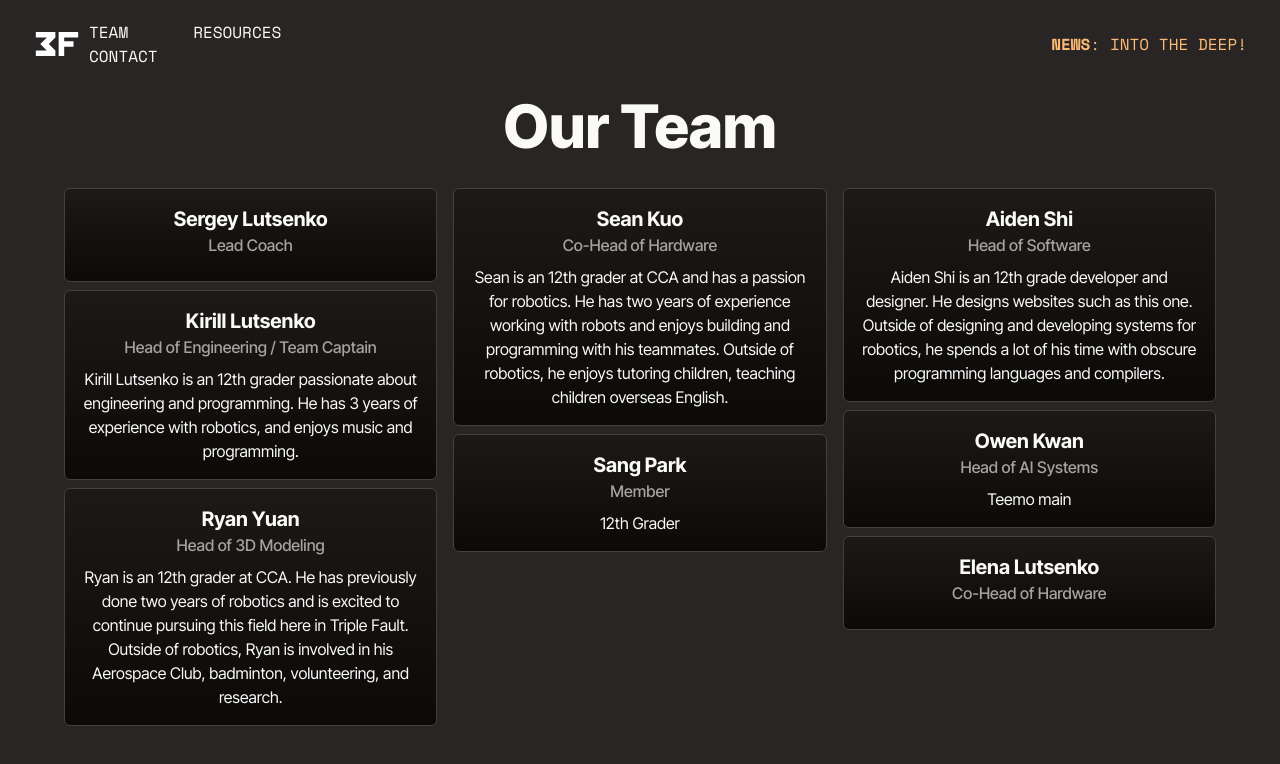
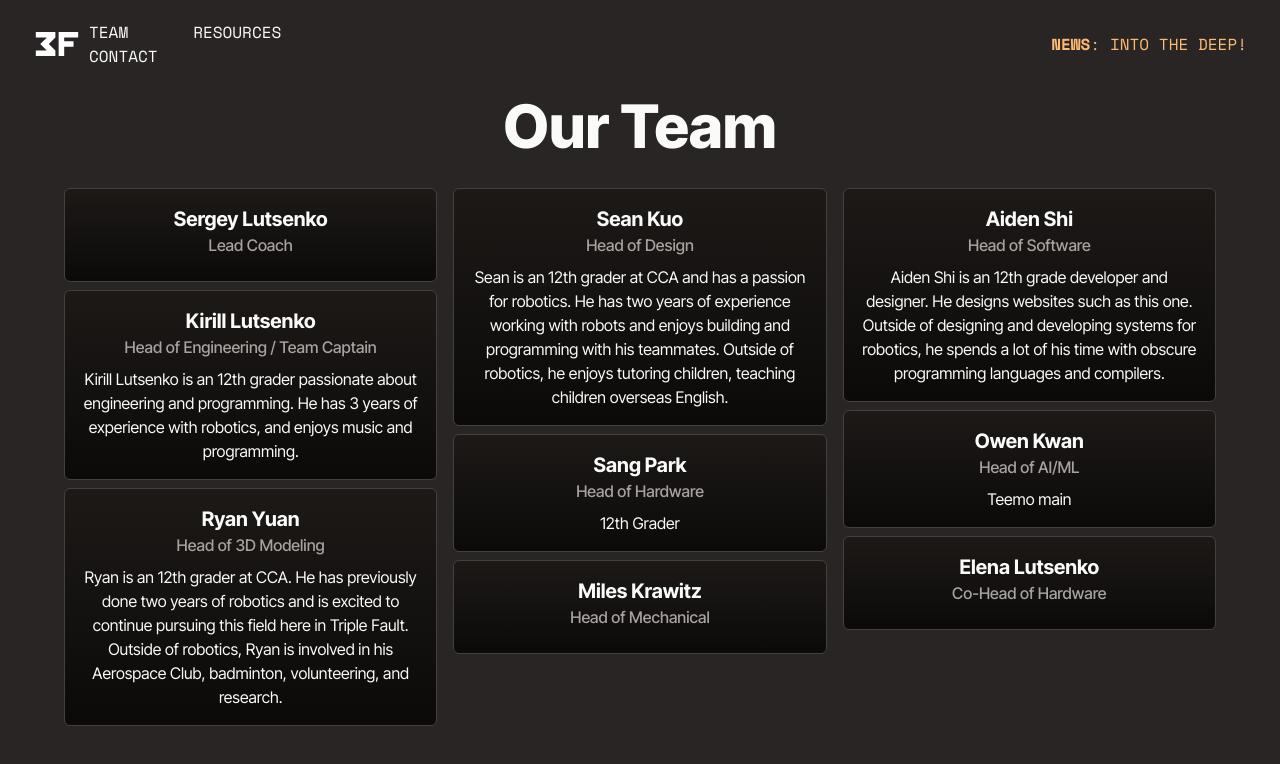
Before and after one commit to TripleFaultRobotics/website, a SvelteKit app: page /team in a window 1280 px wide. Shown: the top 764 px of the page. Built offline with nearby package versions, Linux system fonts and the light colour scheme.

Commit message:
new bot pic

```diff
--- a/src/routes/team/+page.svelte
+++ b/src/routes/team/+page.svelte
@@ -42,7 +42,7 @@
     <Card class="w-full">
       <h3 class="text-xl font-bold text-center">Sean Kuo</h3>
       <h4 class="mb-2 font-medium text-center text-stone-400">
-        Co-Head of Hardware
+        Head of Design
       </h4>
       <p class="text-center">
         Sean is an 12th grader at CCA and has a passion for robotics. He has two
@@ -54,11 +54,17 @@
     <Card class="w-full">
       <h3 class="text-xl font-bold text-center">Sang Park</h3>
       <h4 class="mb-2 font-medium text-center text-stone-400">
-        Member
+        Head of Hardware
       </h4>
       <p class="text-center">
         12th Grader
       </p>
+    </Card>
+    <Card class="w-full">
+      <h3 class="text-xl font-bold text-center">Miles Krawitz</h3>
+      <h4 class="mb-2 font-medium text-center text-stone-400">
+        Head of Mechanical
+      </h4>
     </Card>
   </div>
   <div class="grid gap-2 h-fit">
@@ -77,7 +83,7 @@
     <Card class="w-full">
       <h3 class="text-xl font-bold text-center">Owen Kwan</h3>
       <h4 class="mb-2 font-medium text-center text-stone-400">
-        Head of AI Systems
+        Head of AI/ML
       </h4>
       <p class="text-center">Teemo main</p>
     </Card>
--- a/src/routes/timeline/+page.svelte
+++ b/src/routes/timeline/+page.svelte
@@ -20,7 +20,7 @@
     <Card class="ml-4 grow">
       <h2 class={titleClasses}>Goodbye, CENTERSTAGE!</h2>
       <h3 class={dateClasses}>April 15, 2024</h3>
-      <p class="my-2">Finishing 103rd worldwide by OPR, in the top 5%, we are happy and excited for the next season!</p>
+      <p class="my-2">Finishing 103rd worldwide by OPR, in the top 1.4%, we are happy and excited for the next season!</p>
     </Card>
     <Card class="ml-4 grow">
       <h2 class={titleClasses}>Interleague Alliance Captain</h2>
```
Also changed, not shown: 2 other files (tests, documents, lock files or other folders).
